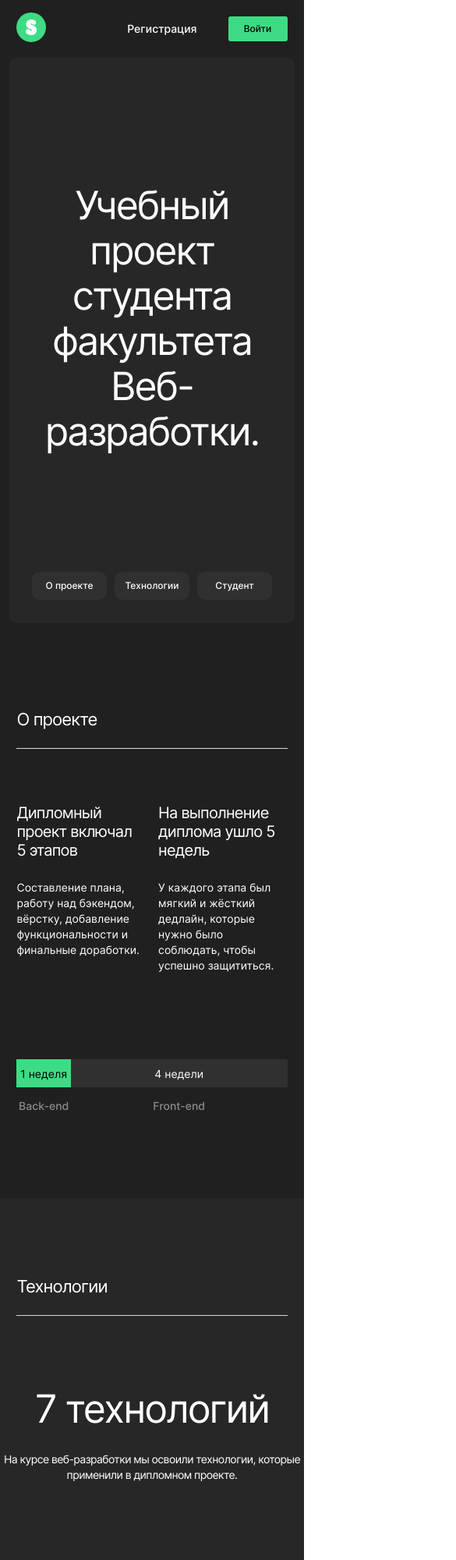
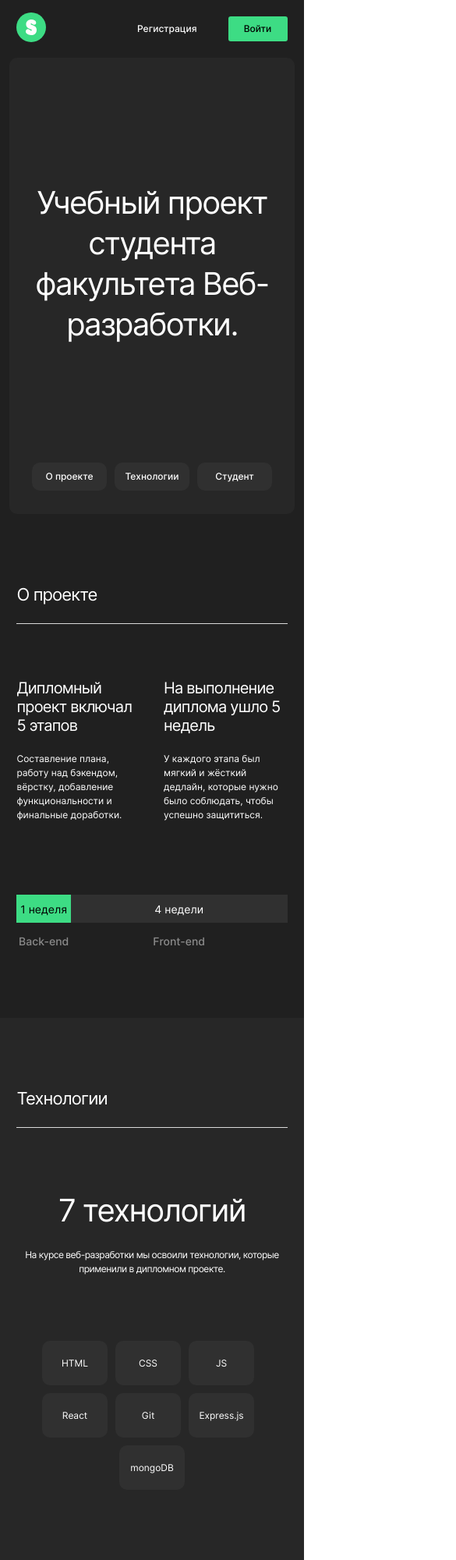
Before and after one commit to netitov/movies-explorer-frontend, a React app: page / in a window 390 px wide. Shown: the top 2000 px of the page at 78% size, 585 px wide, since content can reach past the window. Built offline with nearby package versions, Linux system fonts and the light colour scheme.

Commit message:
adaptive layout for 768

```diff
--- a/src/components/AboutMe/AboutMe.css
+++ b/src/components/AboutMe/AboutMe.css
@@ -2,7 +2,6 @@
   width: 75vw;
   margin: auto;
   max-width: 961px;
-
 }
 
 .aboutMe__headng {
@@ -27,6 +26,10 @@
 .aboutMe__name {
   margin: 0;
   text-align: start;
+  font-weight: normal;
+  font-size: 50px;
+  line-height: 58px;
+  letter-spacing: -0.04em;
 }
 
 .aboutMe__occupation {
@@ -37,7 +40,7 @@
 }
 
 .aboutMe__disciption {
-  margin: 0 0 0px;
+  margin: 0;
   font-size: 14px;
   line-height: 22px;
 }
@@ -67,3 +70,37 @@
   max-width: 228px;
   max-height: 325px;
 }
+
+@media (max-width: 768px) {
+  .aboutMe__occupation {
+    margin: 16px 0 20px;
+    font-size: 12px;
+    line-height: 18px;
+  }
+  .aboutMe__name {
+    font-size: 40px;
+    line-height: 40px;
+  }
+  .aboutMe__disciption {
+    font-size: 12px;
+    line-height: 18px;
+    font-weight: 400;
+  }
+  .aboutMe__contacts {
+    margin-top: 87px;
+  }
+  .aboutMe__pic {
+    max-width: 225px;
+    max-height: 307px;
+  }
+  .aboutMe__section {
+    padding-bottom: 90px;
+  }
+  .aboutMe {
+    width: 89vw;
+  }
+  .aboutMe__headng {
+    width: 89vw;
+  }
+
+}
--- a/src/components/AboutMe/AboutMe.js
+++ b/src/components/AboutMe/AboutMe.js
@@ -9,7 +9,7 @@ function AboutMe() {
       <h2 className="aboutMe__headng aboutProject__heading">Студент</h2>
       <div className="aboutMe__section">
         <div className="aboutMe__info">
-          <h3 className="aboutMe__name promo__heading">Никита</h3>
+          <h3 className="aboutMe__name">Никита</h3>
           <p className="aboutMe__occupation">Фронтенд-разработчик, 27 лет</p>
           <p className="aboutMe__disciption">Я родился и живу в Саратове, закончил факультет экономики СГУ. У меня есть жена
           и дочь. Я люблю слушать музыку, а ещё увлекаюсь бегом. Недавно начал кодить. С 2015 года работал
--- a/src/components/AboutProject/AboutProject.css
+++ b/src/components/AboutProject/AboutProject.css
@@ -22,19 +22,19 @@
 }
 
 .aboutProject__section {
-  display: flex;
+  display: grid;
+  grid-template-columns: 1fr 1fr;
+  grid-column-gap: 40px;
+  grid-row-gap: 26px;
   width: 89vw;
   margin: auto;
   max-width: 1280px;
+  margin-bottom: 110px;
 }
 
 .aboutProject__content {
   display: flex;
   flex-direction: column;
-}
-
-.aboutProject__content:first-of-type {
-  margin-right: 20px;
 }
 
 .aboutProject__caption {
@@ -46,7 +46,7 @@
 }
 
 .aboutProject__description {
-  margin: 26px 0 110px;
+  margin: 0;
   font-size: 14px;
   line-height: 20px;
 }
@@ -105,3 +105,23 @@
   color: #8B8B8B;
   font-weight: 500;
 }
+
+@media (max-width: 768px) {
+  .aboutProject__description {
+    font-size: 12px;
+    line-height: 18px;
+  }
+  .aboutProject__heading {
+    padding-top: 90px;
+  }
+  .aboutProject__line:last-of-type {
+    margin-top: 5px;
+    padding-bottom: 81px;
+  }
+  .aboutProject__section {
+    grid-gap: 30px;
+    margin-bottom: 93px;
+    grid-column-gap: 30px;
+    grid-row-gap: 22px;
+  }
+}
--- a/src/components/AboutProject/AboutProject.js
+++ b/src/components/AboutProject/AboutProject.js
@@ -10,18 +10,14 @@ function AboutProject() {
       <a name="aboutProject"></a>
       <h2 className="aboutProject__heading">О проекте</h2>
       <div className="aboutProject__section">
-        <div className="aboutProject__content">
         <h3 className="aboutProject__caption">Дипломный проект включал 5 этапов</h3>
+        <h3 className="aboutProject__caption">На выполнение диплома ушло 5 недель</h3>
         <p className="aboutProject__description">Составление плана, работу над бэкендом, вёрстку,
             добавление функциональности и финальные доработки.
         </p>
-        </div>
-        <div className="aboutProject__content">
-          <h3 className="aboutProject__caption">На выполнение диплома ушло 5 недель</h3>
         <p className="aboutProject__description">У каждого этапа был мягкий и жёсткий дедлайн,
           которые нужно было соблюдать, чтобы успешно защититься.
         </p>
-        </div>
       </div>
       <div className="aboutProject__duration">
         <div className="aboutProject__line">
--- a/src/components/Header/Header.css
+++ b/src/components/Header/Header.css
@@ -90,3 +90,11 @@
   align-items: center;
   justify-content: center;
 }
+
+
+@media (max-width: 768px) {
+  .header__nav-list {
+    font-size: 12px;
+    line-height: 16px;
+  }
+}
--- a/src/components/NavTab/NavTab.css
+++ b/src/components/NavTab/NavTab.css
@@ -4,6 +4,8 @@
   margin: auto;
   width: 308px;
   margin-bottom: 30px;
+  flex-wrap: wrap;
+  justify-content: center;
 }
 
 .navTab__link {
--- a/src/components/Portfolio/Portfolio.css
+++ b/src/components/Portfolio/Portfolio.css
@@ -27,6 +27,10 @@
 }
 
 .portfolio__container:last-of-type {
+  border-bottom: 0;
+}
+
+.portfolio__container:last-of-type {
   margin-bottom: 0;
 }
 
@@ -44,5 +48,19 @@
   height: 25px;
   background-position: center;
   background-repeat: no-repeat;
+}
 
+@media (max-width: 768px) {
+  .portfolio__app-type {
+    font-size: 28px;
+  }
+  .portfolio {
+    width: 89vw;
+  }
+  .portfolio__container {
+    border-bottom: 1px solid #E6E6E6;
+  }
+  .portfolio__container:last-of-type {
+    padding-bottom: 11px;
+  }
 }
--- a/src/components/Promo/Promo.css
+++ b/src/components/Promo/Promo.css
@@ -16,5 +16,11 @@
   max-width: 730px;
   margin: 160px auto 151px;
   letter-spacing: -0.04em;
+}
 
+@media (max-width: 768px) {
+  .promo__heading {
+    font-size: 40px;
+    line-height: 52px;
+  }
 }
--- a/src/components/Techs/Techs.css
+++ b/src/components/Techs/Techs.css
@@ -1,11 +1,9 @@
 .techs {
   background: #272727;
- /*  max-width: 1280px; */
   margin: auto;
 }
 
 .techs__headng {
-  padding-top: 100px;
   margin: 0 auto 90px;
 }
 
@@ -26,9 +24,46 @@
 .techs__ul {
   width: 690px;
   padding-bottom: 100px;
+  margin-bottom: 0;
 }
 
 .techs__link {
   width: 90px;
   height: 60px;
 }
+
+.techs__link-text {
+  list-style-type: none;
+  color: #FFF;
+  font-size: 14px;
+  line-height: 17px;
+}
+
+
+@media (max-width: 768px) {
+  .header__nav-list {
+    font-size: 12px;
+    line-height: 16px;
+  }
+  .techs__headng {
+    margin-bottom: 80px;
+  }
+  .techs__description {
+    margin: 22px auto 83px;
+    font-size: 12px;
+    line-height: 18px;
+  }
+  .techs__link {
+    width: 84px;
+    height: 57px;
+    margin-bottom: 10px;
+  }
+  .techs__link-text {
+    font-size: 12px;
+    line-height: 15px;
+  }
+  .techs__ul {
+    padding-bottom: 80px;
+    max-width: 85vw;
+  }
+}
--- a/src/components/Techs/Techs.js
+++ b/src/components/Techs/Techs.js
@@ -10,25 +10,25 @@ function Techs() {
         которые применили в дипломном проекте.</p>
       <ul className="techs__ul navTab__ul">
         <a className="techs__link navTab__link link" href="https://html.spec.whatwg.org/">
-          <li className="navTab__list">HTML</li>
+          <li className="techs__link-text">HTML</li>
         </a>
         <a className="techs__link navTab__link link" href="https://www.w3.org/Style/CSS/specs.ru.html">
-          <li className="navTab__list">CSS</li>
+          <li className="techs__link-text">CSS</li>
         </a>
         <a className="techs__link navTab__link link" href="https://developer.mozilla.org/ru/docs/Web/JavaScript">
-          <li className="navTab__list">JS</li>
+          <li className="techs__link-text">JS</li>
         </a>
         <a className="techs__link navTab__link link" href="https://ru.reactjs.org/">
-          <li className="navTab__list">React</li>
+          <li className="techs__link-text">React</li>
         </a>
         <a className="techs__link navTab__link link" href="https://git-scm.com/docs">
-          <li className="navTab__list">Git</li>
+          <li className="techs__link-text">Git</li>
         </a>
         <a className="techs__link navTab__link link" href="https://expressjs.com/ru/">
-          <li className="navTab__list">Express.js</li>
+          <li className="techs__link-text">Express.js</li>
         </a>
         <a className="techs__link navTab__link link" href="https://www.mongodb.com/">
-          <li className="navTab__list">mongoDB</li>
+          <li className="techs__link-text">mongoDB</li>
         </a>
       </ul>
     </section>
```
Also changed, not shown: 1 other file. Lines whose indentation alone changed are shown as unchanged.
